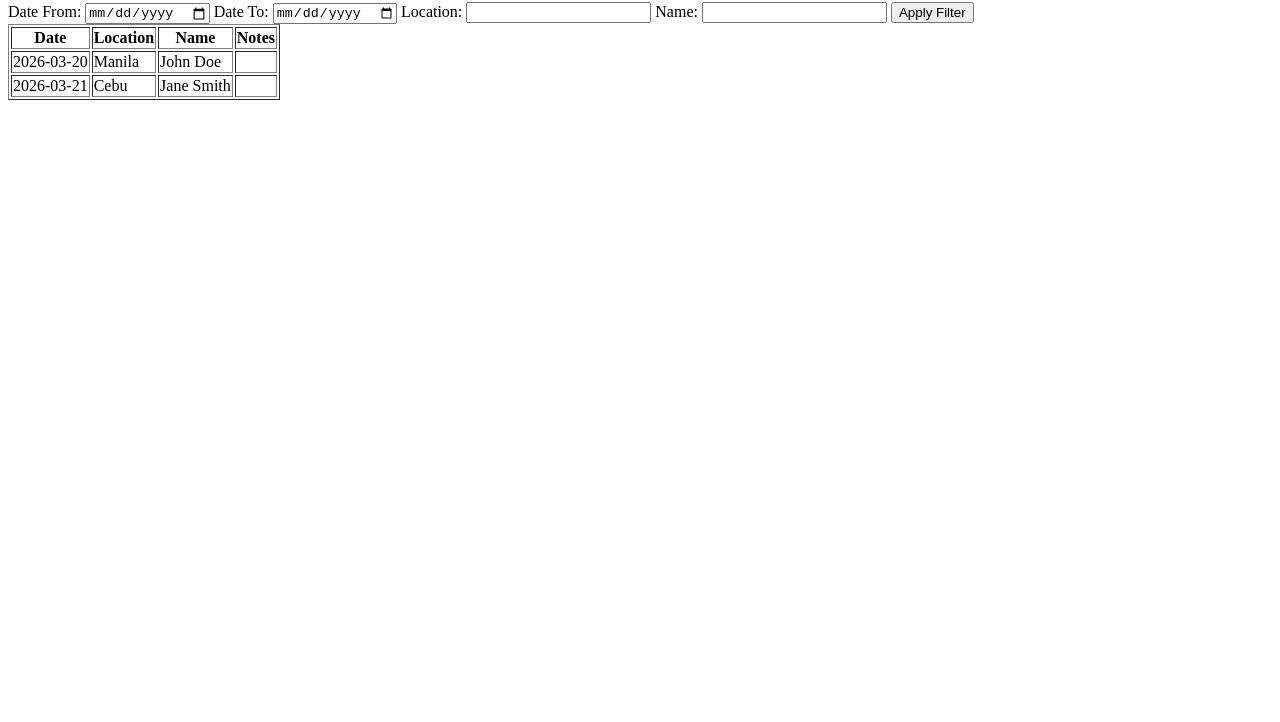
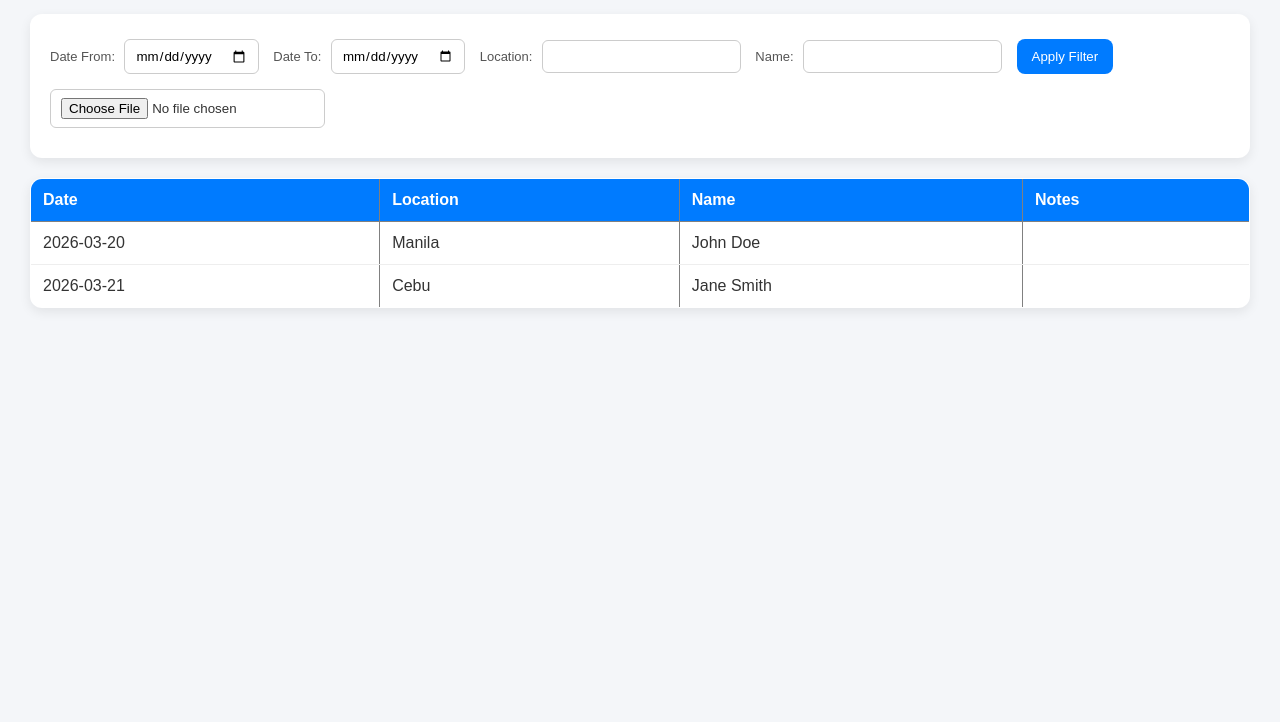
Before and after one commit to pntz20/P1, a plain HTML site: page index.html in a window 1280 px wide. Shown: the part 78-800 px from the top of the page. Drawn offline with Linux system fonts and the light colour scheme.

Commit message:
Added CSS File

```diff
--- a/index.html
+++ b/index.html
@@ -7,7 +7,7 @@
 </head>
 <body>
 
-  <h1>Google Sheets Dashboard Viewer</h1>
+  <h1>Club Wealth Explained Registrants</h1>
 
   <!-- Filters -->
   <div>
@@ -24,6 +24,9 @@
     <input type="text" id="name">
 
     <button onclick="filterData()">Apply Filter</button>
+    <br><br\>
+    <input type="file" id="csvUpload" accept=".csv">
+
   </div>
 
   <!-- Table -->
--- a/script.js
+++ b/script.js
@@ -60,3 +60,32 @@ function filterData() {
 
   renderTable(filtered);
 }
+
+document.getElementById("csvUpload").addEventListener("change", handleCSVUpload);
+
+function handleCSVUpload(event) {
+  const file = event.target.files[0];
+  if (!file) return;
+
+  const reader = new FileReader();
+  reader.onload = function(e) {
+    const text = e.target.result;
+    parseCSV(text);
+  };
+  reader.readAsText(file);
+}
+
+function parseCSV(csvText) {
+  const lines = csvText.split("\n").filter(Boolean);
+  const headers = lines.shift().split(",");
+  const newData = lines.map(line => {
+    const values = line.split(",");
+    const obj = {};
+    headers.forEach((h, i) => obj[h.trim()] = values[i].trim());
+    return obj;
+  });
+
+  data = newData; // replace existing data array
+  renderTable(data);
+  saveData(); // optionally save to localStorage
+}
--- a/style.css
+++ b/style.css
@@ -0,0 +1,97 @@
+/* Reset */
+* {
+  margin: 0;
+  padding: 0;
+  box-sizing: border-box;
+  font-family: Arial, sans-serif;
+}
+
+body {
+  background: #f4f6f9;
+  padding: 30px;
+  color: #333;
+}
+
+/* Title */
+h1 {
+  text-align: center;
+  margin-bottom: 25px;
+}
+
+/* Filters section (targets your div automatically) */
+div {
+  background: #ffffff;
+  padding: 20px;
+  border-radius: 12px;
+  box-shadow: 0 4px 12px rgba(0,0,0,0.08);
+  margin-bottom: 20px;
+}
+
+/* Labels */
+label {
+  font-size: 13px;
+  color: #555;
+  margin-right: 5px;
+}
+
+/* Inputs */
+input[type="text"],
+input[type="date"],
+input[type="file"] {
+  padding: 8px 10px;
+  margin: 5px 10px 10px 0;
+  border-radius: 6px;
+  border: 1px solid #ccc;
+  transition: 0.2s;
+}
+
+input:focus {
+  border-color: #007bff;
+  outline: none;
+}
+
+/* Button */
+button {
+  padding: 10px 15px;
+  border: none;
+  border-radius: 8px;
+  background: #007bff;
+  color: #fff;
+  cursor: pointer;
+  transition: 0.2s;
+}
+
+button:hover {
+  background: #0056b3;
+}
+
+/* Table */
+table {
+  width: 100%;
+  border-collapse: collapse;
+  background: #fff;
+  border-radius: 12px;
+  overflow: hidden;
+  box-shadow: 0 4px 12px rgba(0,0,0,0.08);
+}
+
+/* Header */
+thead {
+  background: #007bff;
+  color: white;
+}
+
+th, td {
+  padding: 12px;
+  text-align: left;
+}
+
+/* Rows */
+tbody tr {
+  border-bottom: 1px solid #eee;
+  transition: 0.2s;
+}
+
+tbody tr:hover {
+  background: #f1f7ff;
+}
```
